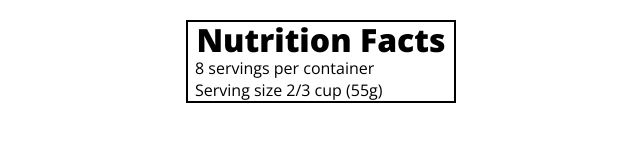
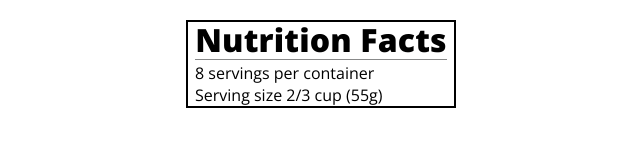
Before and after one commit to CanoliDev/2.3-Learn-Typography-by-Building-a-Nutrition-Label, a plain HTML site: page index.html in a window 1280 px wide. Shown: the whole page, without its empty margins (319-959 px from the left). Drawn offline with nearby package versions, Linux system fonts and the light colour scheme.

Commit message:
pano dejar el domingo vacio

```diff
--- a/estilo.css
+++ b/estilo.css
@@ -21,8 +21,14 @@
   font-weight: 800;
   text-align: center;
   margin: -4px 0;
+  letter-spacing: 0.15px;
 }
 
 p {
   margin: 0;
 }
+
+.divider {
+  border-bottom: 1px solid #888989;
+  margin: 2px 0;
+}
--- a/index.html
+++ b/index.html
@@ -11,6 +11,7 @@
 <body>
   <div class="label">
     <h1>Nutrition Facts</h1>
+    <div class="divider"></div>
     <p>8 servings per container</p>
     <p>Serving size 2/3 cup (55g)</p>
   </div>
```
Lines whose indentation alone changed are shown as unchanged.
